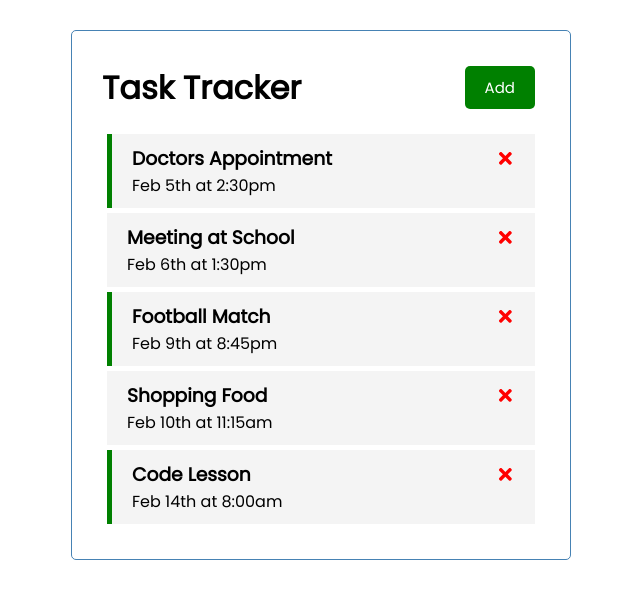
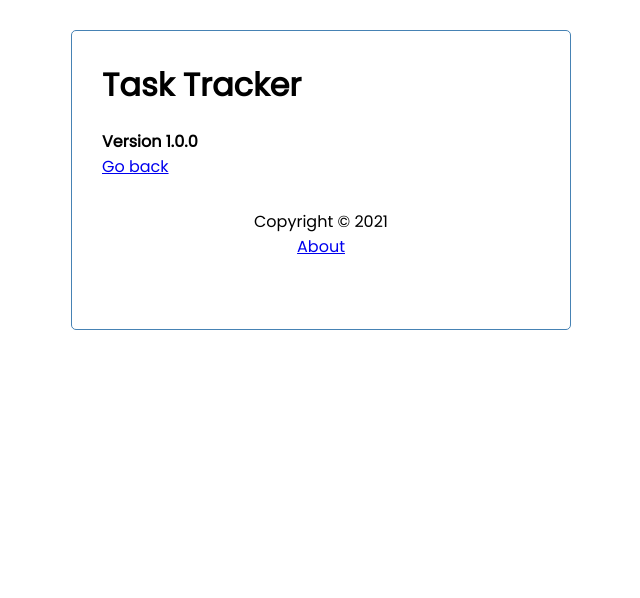
Before and after one commit to NicolasVarone/task_tracker, a React (Create React App) app: page /about in a window 1280 px wide. Shown: the top 598 px of the page, without its empty margins (319-959 px from the left). Built offline with nearby package versions, Linux system fonts and the light colour scheme; data requests are answered from the project's data file.

Commit message:
Add routing, footer & about

```diff
--- a/package.json
+++ b/package.json
@@ -10,6 +10,7 @@
     "react": "^17.0.2",
     "react-dom": "^17.0.2",
     "react-icons": "^4.3.1",
+    "react-router-dom": "^5.3.0",
     "react-scripts": "4.0.3",
     "web-vitals": "^1.0.1"
   },
--- a/src/App.js
+++ b/src/App.js
@@ -1,8 +1,11 @@
 import { useState, useEffect } from 'react'
+import { BrowserRouter as Router, Route } from 'react-router-dom'
 
 import Header from './components/Header'
 import AddTask from './components/AddTask'
 import Tasks from './components/Tasks'
+import Footer from './components/Footer'
+import About from './components/About'
 
 const App = () => {
   const [showAddTask, setShowAddTask] = useState(false)
@@ -68,18 +71,34 @@
   }
 
   return (
+    <Router>
       <div className='container'>
         <Header
           onAdd={() => setShowAddTask(!showAddTask)}
           showAdd={showAddTask}
         />
+        <Route
+          path='/'
+          exact
+          render={(props) => (
+            <>
               {showAddTask && <AddTask onAdd={addTask} />}
               {tasks.length > 0 ? (
-        <Tasks tasks={tasks} onDelete={deleteTask} onToggle={toggleReminder} />
+                <Tasks
+                  tasks={tasks}
+                  onDelete={deleteTask}
+                  onToggle={toggleReminder}
+                />
               ) : (
                 'No Tasks To Show'
               )}
+            </>
+          )}
+        />
+        <Route path='/about' component={About} />
+        <Footer className='footer' />
       </div>
+    </Router>
   )
 }
 
--- /dev/null
+++ b/src/components/About.js
@@ -0,0 +1,12 @@
+import { Link } from 'react-router-dom'
+
+const About = () => {
+  return (
+    <div>
+      <h4>Version 1.0.0</h4>
+      <Link to='/'>Go back</Link>
+    </div>
+  )
+}
+
+export default About
--- /dev/null
+++ b/src/components/Footer.js
@@ -0,0 +1,12 @@
+import { Link } from 'react-router-dom'
+
+const Footer = () => {
+  return (
+    <footer>
+      <p>Copyright &copy; 2021</p>
+      <Link to='/about'>About</Link>
+    </footer>
+  )
+}
+
+export default Footer
--- a/src/components/Header.js
+++ b/src/components/Header.js
@@ -1,16 +1,21 @@
+import { useLocation } from 'react-router-dom'
 import PropTypes from 'prop-types'
 
 import Button from './Button'
 
 const Header = ({ title, onAdd, showAdd }) => {
+  const location = useLocation()
+
   return (
     <header className='header'>
       <h1>{title}</h1>
-      <Button
-        color={showAdd ? 'red' : 'green'}
-        text={showAdd ? 'Close' : 'Add'}
-        onClick={onAdd}
-      />
+      {location.pathname === '/' && (
+        <Button
+          color={showAdd ? 'red' : 'green'}
+          text={showAdd ? 'Close' : 'Add'}
+          onClick={onAdd}
+        />
+      )}
     </header>
   )
 }
```
Also changed, not shown: 2 other files (tests, documents, lock files or other folders). Lines whose indentation alone changed are shown as unchanged.
